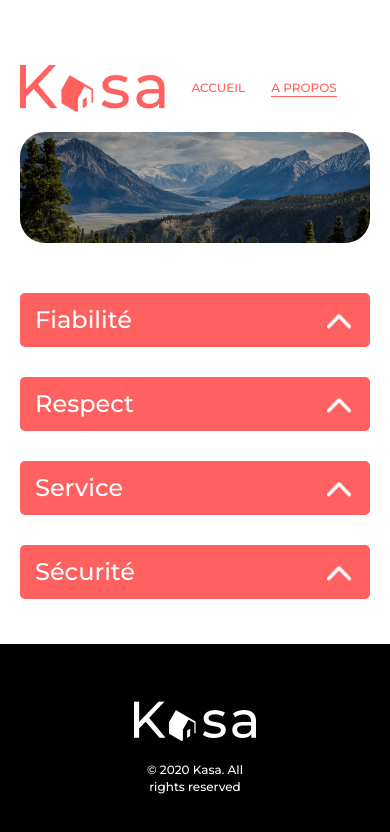
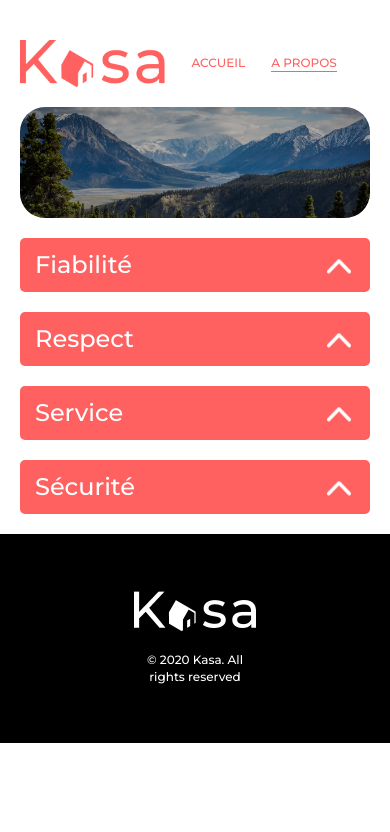
Before and after one commit to augusto-mattos/kasa, a React (Create React App) app: page /about in a window 390 px wide. Shown: the top 832 px of the page. Built offline with nearby package versions, Linux system fonts and the light colour scheme.

Commit message:
add mobile version to "a propos" page

```diff
--- a/src/assets/styles.css
+++ b/src/assets/styles.css
@@ -200,18 +200,21 @@
   padding: 0;
   display: flex;
   flex-direction: column;
-  gap: 30px;
   margin-top: 50px;
+}
+@media (max-width: 768px) {
+  .collapse {
+    margin-top: 20px;
+  }
 }
 .collapse .accordion {
   background-color: #FF6060;
   border-radius: 5px;
-}
-.collapse .accordion .accordion-header {
   cursor: pointer;
   display: flex;
   justify-content: space-between;
   padding: 10px 15px;
+  margin-bottom: 30px;
   color: #ffffff;
   font-family: Montserrat;
   font-size: 24px;
@@ -220,19 +223,36 @@
   letter-spacing: 0em;
   text-align: left;
 }
-.collapse .accordion .accordion-content {
+.collapse .accordion.expanded, .collapse .accordion:last-of-type {
+  margin-bottom: 0;
+}
+@media (max-width: 768px) {
+  .collapse .accordion {
+    margin-bottom: 20px;
+  }
+}
+.collapse .accordion-content {
   display: flex;
   gap: 10px;
   background-color: #F6F6F6;
   color: #FF6060;
   padding: 20px 20px 20px 20px;
   border-radius: 0 0 5px 5px;
+  margin-bottom: 30px;
   font-family: Montserrat;
   font-size: 18px;
   font-weight: 400;
   line-height: 26px;
   letter-spacing: 0em;
   text-align: left;
+}
+.collapse .accordion-content:last-of-type {
+  margin-bottom: 0;
+}
+@media (max-width: 768px) {
+  .collapse .accordion-content {
+    margin-bottom: 20px;
+  }
 }
 
 body {
@@ -247,5 +267,10 @@ body {
 .main-container {
   padding: 45px 20px;
 }
+@media (max-width: 768px) {
+  .main-container {
+    padding: 20px;
+  }
+}
 
 /*# sourceMappingURL=styles.css.map */
--- a/src/components/accordion.jsx
+++ b/src/components/accordion.jsx
@@ -11,13 +11,13 @@ function AccordionItem({ title, content }) {
   };
 
   return (
-    <div className="accordion">
-      <div className={`accordion-header ${isExpanded ? 'expanded' : ''}`} onClick={toggleAccordion}>
+    <>
+      <div className={`accordion ${isExpanded ? 'expanded' : ''}`} onClick={toggleAccordion}>
         {title}
         {isExpanded ? <img src={arrowDown} alt="Expanded" /> : <img src={arrowUp} alt="Collapsed" />}
       </div>
      {isExpanded && <div className="accordion-content">{content}</div>}
-    </div>
+    </>
   );
 }
 
--- a/src/styles/components/_accordion.scss
+++ b/src/styles/components/_accordion.scss
@@ -5,16 +5,19 @@
   @include mixins.desktop-max-width();
   display: flex;
   flex-direction: column;
-  gap: 30px;
+  // gap: 30px;
   margin-top: 50px;
+  @media (max-width: 768px) {
+    margin-top: 20px;
+  }
   .accordion {
     background-color: variables.$primary-color;
     border-radius: 5px;
-    .accordion-header {
     cursor: pointer;
     display: flex;
     justify-content: space-between;
     padding: 10px 15px;
+    margin-bottom: 30px; // remplace le gap 30px
     color: #ffffff;
     font-family: Montserrat;
     font-size: 24px;
@@ -22,6 +25,13 @@
     line-height: 34px;
     letter-spacing: 0em;
     text-align: left;
+    &.expanded,
+    &:last-of-type { // remplace le gap 30px
+      margin-bottom: 0;
+    }
+    @media (max-width: 768px) {
+      margin-bottom: 20px;
+    }
   }
   .accordion-content {
     display: flex;
@@ -30,12 +40,18 @@
     color: variables.$primary-color;
     padding: 20px 20px 20px 20px;
     border-radius: 0 0 5px 5px;
+    margin-bottom: 30px; // remplace le gap 30px
     font-family: Montserrat;
     font-size: 18px;
     font-weight: 400;
     line-height: 26px;
     letter-spacing: 0em;
     text-align: left;
+    &:last-of-type { // remplace le gap 30px
+      margin-bottom: 0;
+    }
+    @media (max-width: 768px) {
+      margin-bottom: 20px;
     }
   }
 }
--- a/src/styles/main.scss
+++ b/src/styles/main.scss
@@ -15,4 +15,7 @@ body {
 
 .main-container {
   padding: 45px 20px;
+  @media (max-width: 768px) {
+    padding: 20px;
+  }
 }
```
Also changed, not shown: 1 other file (tests, documents, lock files or other folders). Lines whose indentation alone changed are shown as unchanged.
